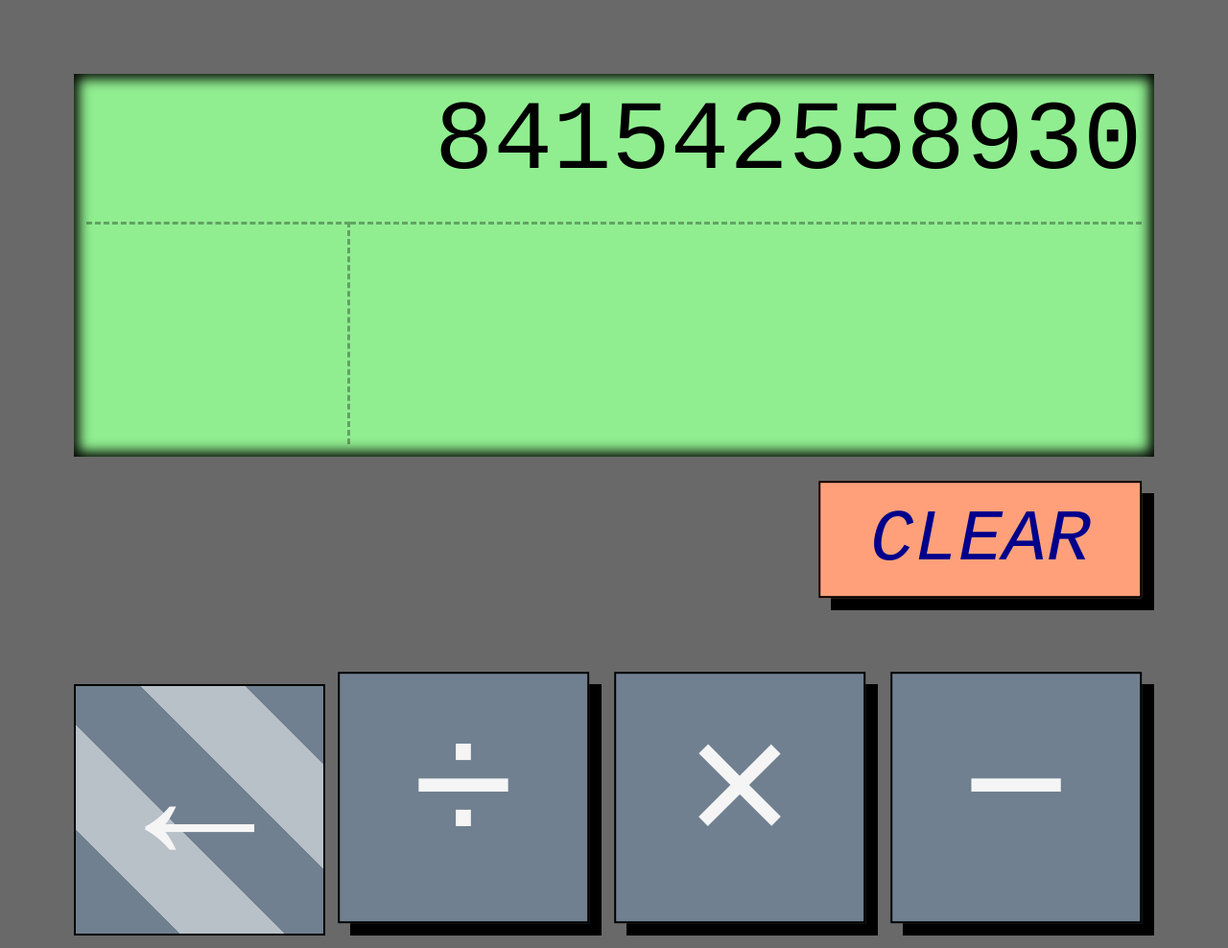
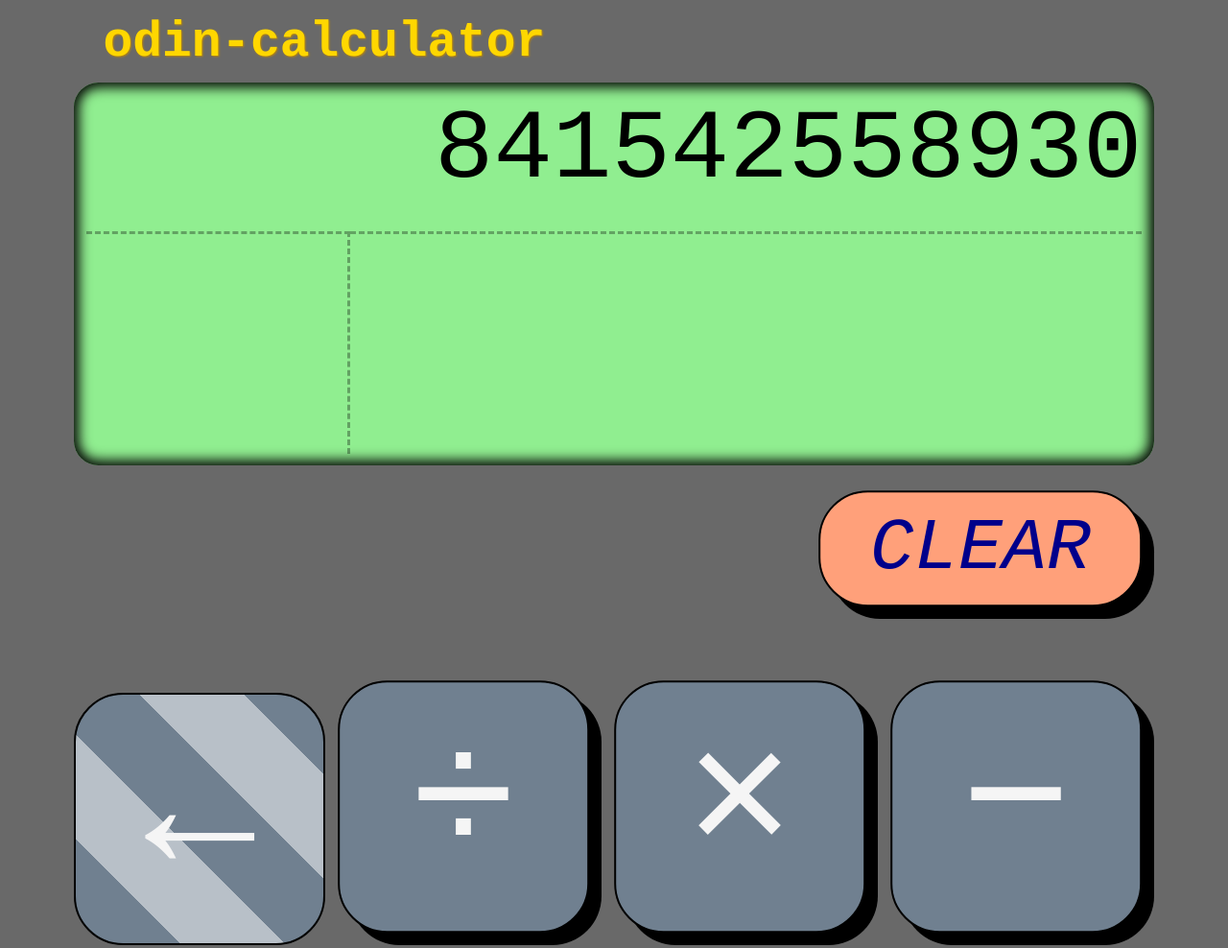
Before and after one commit to li6in9muyou/odin-calculator, a plain HTML site: page index.html in a window 1280 px wide. Shown: the top 988 px of the page at 96% size. Drawn offline with Linux system fonts and the light colour scheme.

Commit message:
style: add round corners and logo

```diff
--- a/index.html
+++ b/index.html
@@ -13,7 +13,7 @@
       }
 
       body {
-        padding: 3rem;
+        padding: 0.6rem 3rem 3rem;
         background-color: dimgray;
       }
 
@@ -40,6 +40,7 @@
       }
 
       button {
+        border-radius: 2rem;
         aspect-ratio: 1;
         background-color: slategray;
         box-shadow: black 0.5rem 0.5rem 0 0;
@@ -96,11 +97,12 @@
         margin-bottom: 1rem;
         min-width: fit-content;
         box-shadow: black 0 0 0.5rem 0.2rem inset;
+        border-radius: 1rem;
       }
 
       #display > * {
         display: flex;
-        justify-content: end ;
+        justify-content: end;
         align-items: center;
       }
 
@@ -148,9 +150,18 @@
         font-size: 3rem;
         color: darkblue;
       }
+
+      body > h1 {
+        padding-left: 1.2rem;
+        color: gold;
+        font-size: 2rem;
+        padding-bottom: 0.5rem;
+        text-shadow: 1px 1px 2px darkgoldenrod;
+      }
     </style>
   </head>
   <body>
+    <h1>odin-calculator</h1>
     <div id="calculator">
       <div id="display">
         <div id="operator" data-operatorDisplay></div>
```
